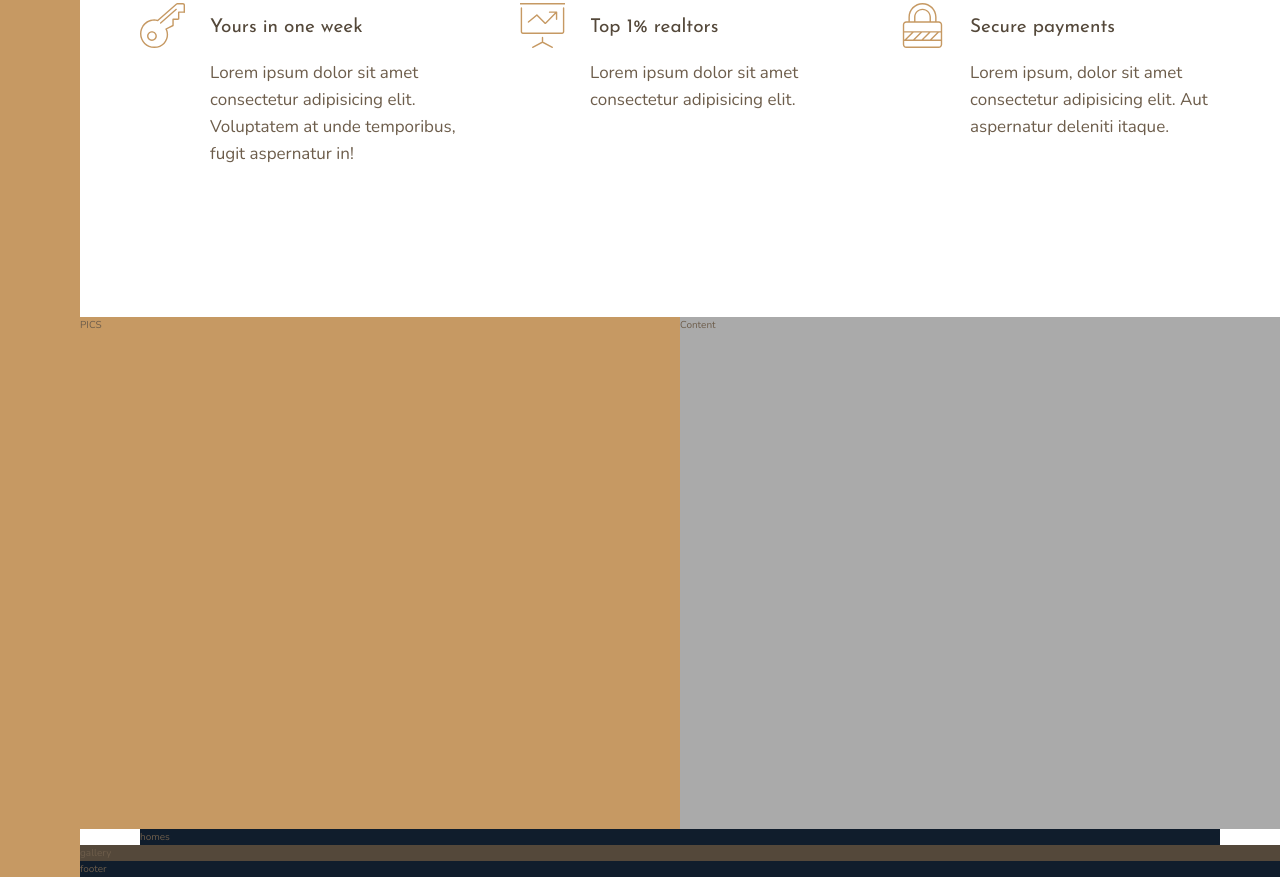
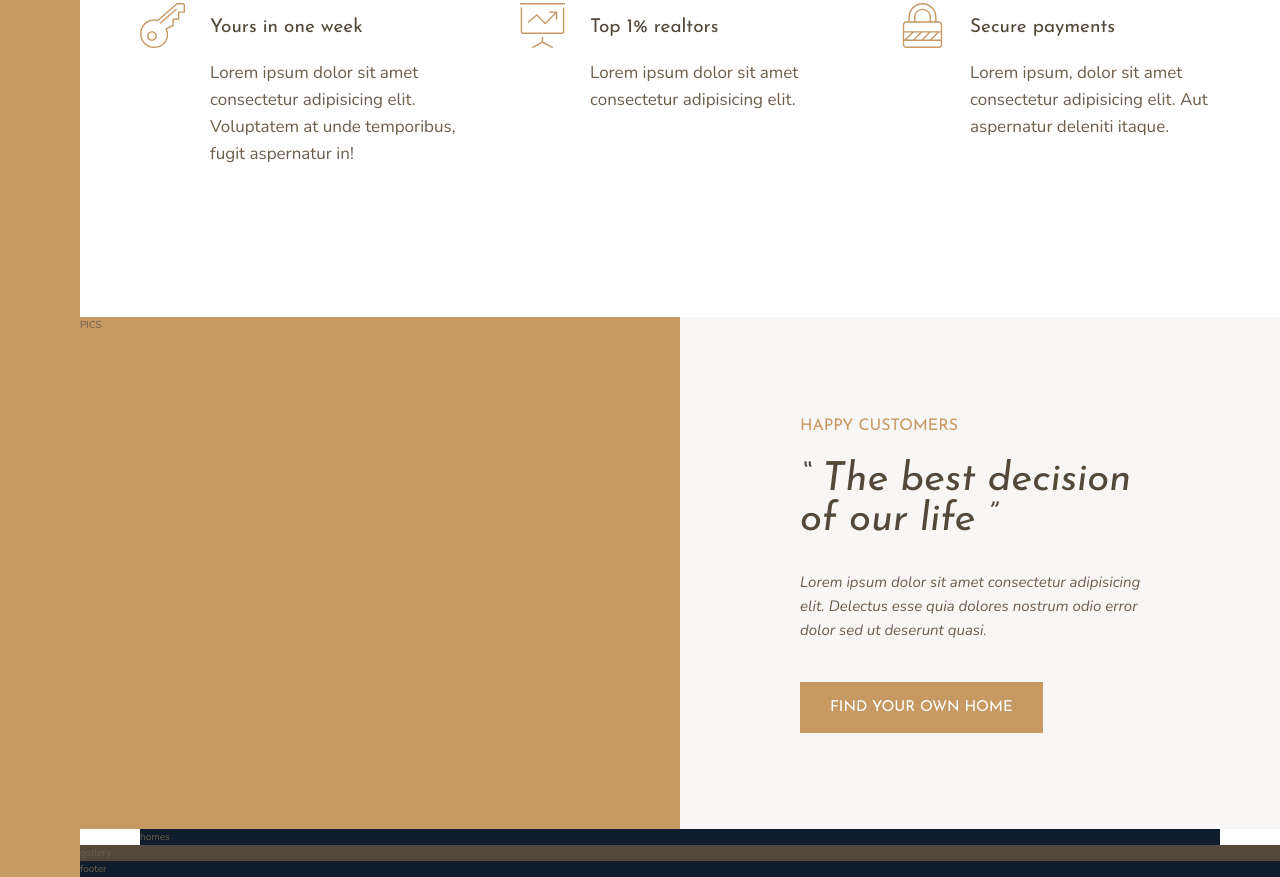
Before and after one commit to giadeagal/css-grid-nexter, a website: page index.html in a window 1280 px wide. Shown: the part 991-1868 px from the top of the page. Drawn offline with nearby package versions, Linux system fonts and the light colour scheme.

Commit message:
story markup

```diff
--- a/index.html
+++ b/index.html
@@ -73,7 +73,15 @@
 
         <div class="story__pictures">PICS</div>
 
-        <div class="story__content">Content</div>
+        <div class="story__content">
+            <h3 class="heading-3 mb-s">Happy Customers</h3>
+
+            <h2 class="heading-2 heading-2--dark mb-m"> &ldquo; The best decision of our life &rdquo;</h2>
+
+            <p class="story__text">Lorem ipsum dolor sit amet consectetur adipisicing elit. Delectus esse quia dolores nostrum odio error dolor sed ut deserunt quasi.</p>
+
+            <button class="btn">Find your own home</button>
+        </div>
 
         <section class="homes">homes</section>
 
--- a/sass/_story.scss
+++ b/sass/_story.scss
@@ -6,7 +6,19 @@
     }
 
     &__content {
-        background-color: $color-grey-light-2;
+        background-color: $color-grey-light-1;
         grid-column: col-start 5/-1;
+        padding: 6rem 12rem;
+
+        display: flex;
+        flex-direction: column;
+        justify-content: center;
+        align-items: flex-start;
+    }
+
+    &__text {
+        font-size: 1.5rem;
+        font-style: italic;
+        margin-bottom: 4rem;
     }
 }
--- a/sass/_typography.scss
+++ b/sass/_typography.scss
@@ -9,10 +9,24 @@
 
 .heading-2 {
     @extend %heading;
+    font-size: 4rem;
+    font-style: italic;
+    line-height: 1;
+
+    &--light {
+        color: $color-grey-light-1;
+    }
+
+    &--dark {
+        color: $color-grey-dark-1;
+    }
 }
 
 .heading-3 {
     @extend %heading;
+    font-size: 1.6rem;
+    color: $color-primary;
+    text-transform: uppercase;
 }
 
 .heading-4 {
@@ -27,3 +41,25 @@
         color: $color-grey-dark-1;
     }
 }
+
+.btn {
+    background-color: $color-primary;
+    color: #fff;
+    border: none;
+    border-radius: 0;
+    font-family: $font-display;
+    font-size: 1.5rem;
+    text-transform: uppercase;
+    padding: 1.8rem 3rem;
+    cursor: pointer;
+    transition: all .2s;
+
+    &:hover {
+        background-color: $color-primary-dark;
+    }
+}
+
+.mb-s {margin-bottom: 2rem;}
+.mb-m {margin-bottom: 3rem;}
+.mb-l {margin-bottom: 4rem;}
+.mb-xl {margin-bottom: 8rem;}
```
Also changed, not shown: css/style.css, 1 other file.
